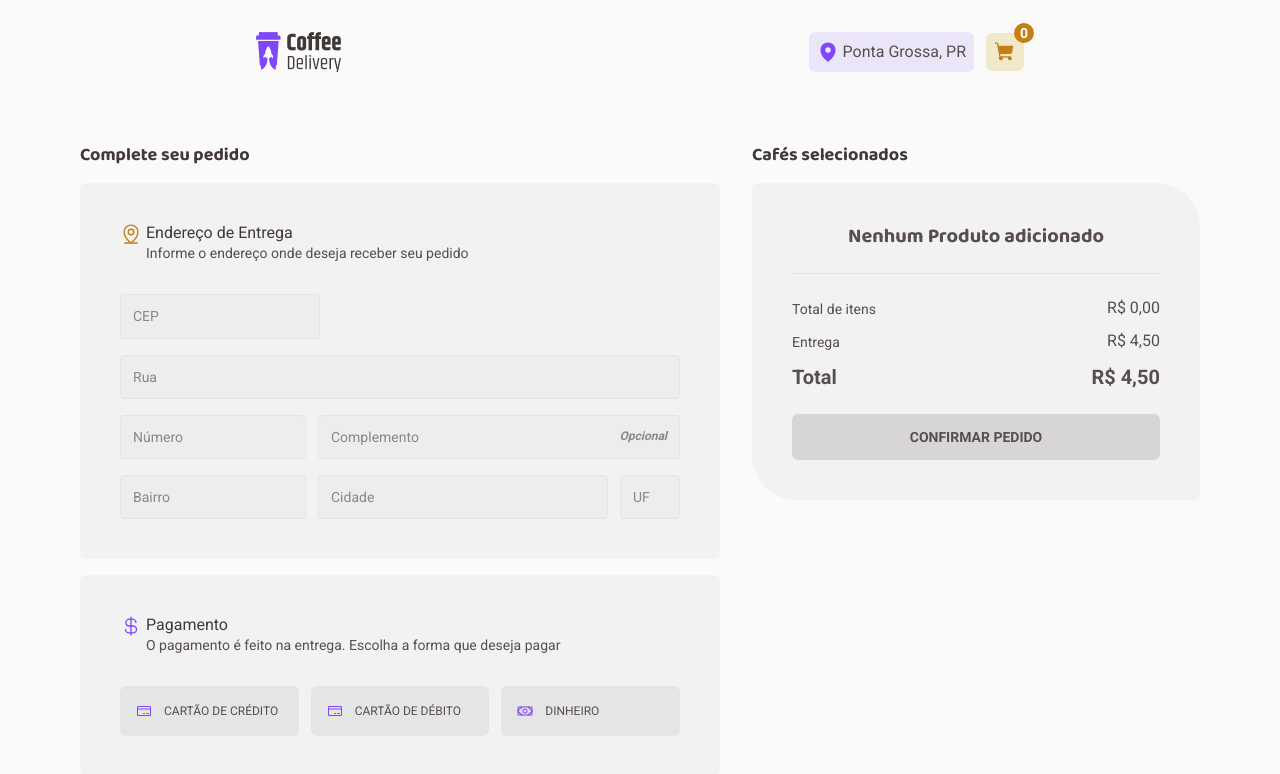
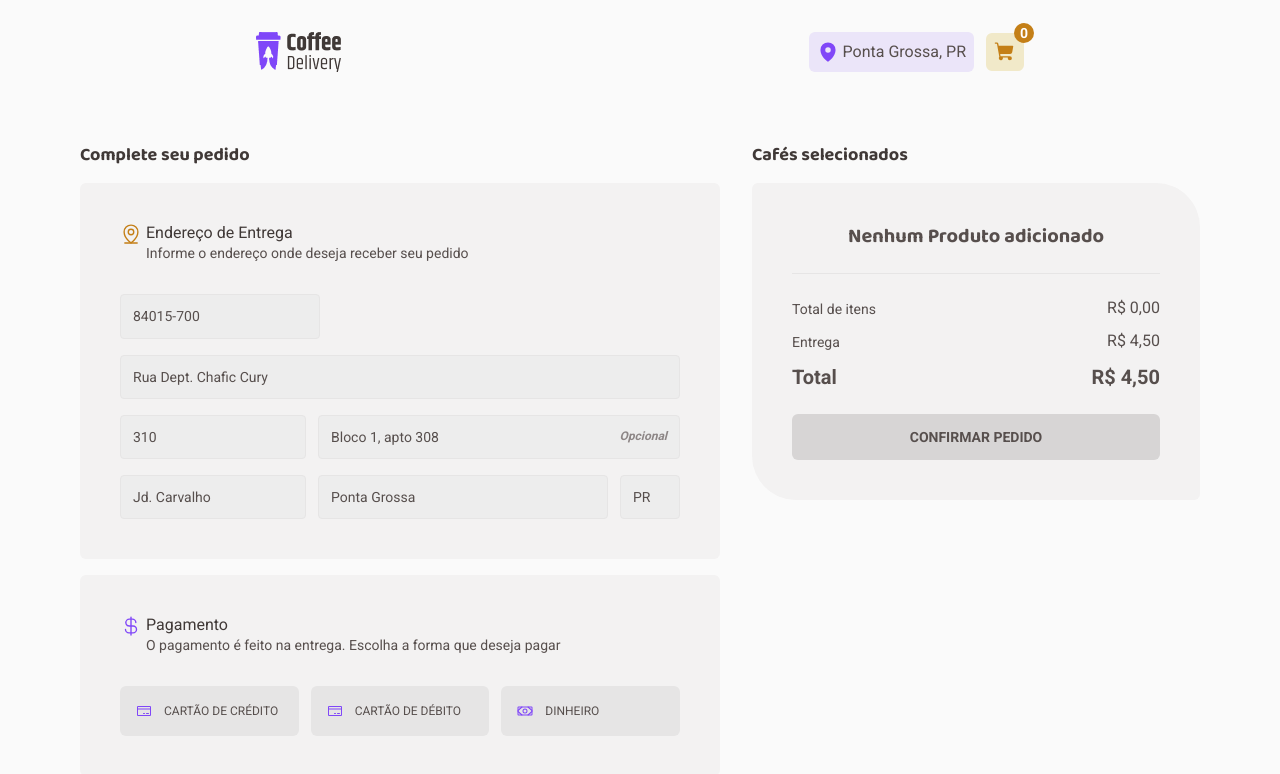
Before and after one commit to GabrielOliveira23/coffee-shop, a Next.js app: page /checkout in a window 1280 px wide. Shown: the top 774 px of the page. Built offline with nearby package versions, Linux system fonts and the light colour scheme.

Commit message:
feat: integrate address form with validation and connect cart list for order submission

```diff
--- a/src/app/checkout/address-form.tsx
+++ b/src/app/checkout/address-form.tsx
@@ -1,7 +1,11 @@
 import MapPinOutlined from '@/assets/map-pin-outlined'
 import { InputField, InputRoot } from '@/components/input'
+import { useFormContext } from 'react-hook-form'
+import type { OrderFormProps } from './order-form.schema'
 
 export default function AddressForm() {
+  const { register } = useFormContext<OrderFormProps>()
+
   return (
     <div className="flex flex-col rounded-md p-10 gap-8 bg-base-card">
       <div className="flex space-x-1">
@@ -15,16 +19,26 @@ export default function AddressForm() {
           </span>
         </div>
       </div>
-      <div className="flex flex-col gap-4">
+      <form
+        onSubmit={() => {
+          console.log('oi')
+        }}
+        className="flex flex-col gap-4"
+      >
         <InputRoot className="max-w-50">
-          <InputField placeholder="CEP" maxLength={9} />
+          <InputField
+            {...register('address.cep')}
+            placeholder="CEP"
+            maxLength={9}
+          />
         </InputRoot>
         <InputRoot>
-          <InputField placeholder="Rua" />
+          <InputField {...register('address.street')} placeholder="Rua" />
         </InputRoot>
         <div className="flex gap-3">
           <InputRoot className="max-w-50">
             <InputField
+              {...register('address.number')}
               type="number"
               placeholder="Número"
               max={9999}
@@ -33,21 +47,31 @@ export default function AddressForm() {
             />
           </InputRoot>
           <InputRoot className="w-full" isOptional>
-            <InputField placeholder="Complemento" />
+            <InputField
+              {...register('address.complement')}
+              placeholder="Complemento"
+            />
           </InputRoot>
         </div>
         <div className="flex gap-3">
           <InputRoot className="max-w-50">
-            <InputField placeholder="Bairro" />
+            <InputField
+              {...register('address.neighborhood')}
+              placeholder="Bairro"
+            />
           </InputRoot>
           <InputRoot className="w-full">
-            <InputField placeholder="Cidade" />
+            <InputField {...register('address.city')} placeholder="Cidade" />
           </InputRoot>
           <InputRoot className="max-w-15">
-            <InputField placeholder="UF" maxLength={2} />
+            <InputField
+              {...register('address.uf')}
+              placeholder="UF"
+              maxLength={2}
+            />
           </InputRoot>
         </div>
-      </div>
+      </form>
     </div>
   )
 }
--- a/src/app/checkout/cart-list.tsx
+++ b/src/app/checkout/cart-list.tsx
@@ -1,31 +1,40 @@
-'use client'
-
 import { Button } from '@/components/button'
 import { ProductCardCart } from '@/components/product-card'
 import { useCartStore } from '@/store/use-cart-store'
 import { useEffect } from 'react'
-// import Link from 'next/link'
+import { useFormContext } from 'react-hook-form'
+import type { OrderFormProps } from './order-form.schema'
 
 function formatCurrency(value: number) {
   return value.toLocaleString('pt-br', { style: 'currency', currency: 'BRL' })
 }
 
-export function CartList() {
+interface CartListProps {
+  onSubmit: () => void
+}
+
+export function CartList({ onSubmit }: CartListProps) {
   const { cart, getCartStorage } = useCartStore()
-  const cartLength = cart.length
+  const { setValue } = useFormContext<OrderFormProps>()
 
-  const entrega = 4.5
-  const totalItens = cart.reduce(
+  const deliveryFee = 4.5
+  const subtotalAmount = cart.reduce(
     (acc, { price, quantity }) => acc + price * quantity,
     0
   )
-  const totalGeral = totalItens + entrega
+  const total = subtotalAmount + deliveryFee
+  const cartLength = cart.length
 
   useEffect(() => {
     if (cartLength === 0) {
       getCartStorage()
     }
   }, [cartLength, getCartStorage])
+
+  function handleBeforeCheckout() {
+    setValue('value', total)
+    onSubmit()
+  }
 
   return (
     <div className="space-y-4">
@@ -49,23 +58,26 @@ export function CartList() {
         <div className="space-y-3">
           <div className="flex items-center justify-between text-sm">
             <span>Total de itens</span>
-            <span className="text-md">{formatCurrency(totalItens)}</span>
+            <span className="text-md">{formatCurrency(subtotalAmount)}</span>
           </div>
           <div className="flex items-center justify-between text-sm">
             <span>Entrega</span>
-            <span className="text-md">{formatCurrency(entrega)}</span>
+            <span className="text-md">{formatCurrency(deliveryFee)}</span>
           </div>
           <div className="flex items-center justify-between text-lg font-bold mb-6">
             <span>Total</span>
-            <span>{formatCurrency(totalGeral)}</span>
+            <span>{formatCurrency(total)}</span>
           </div>
         </div>
 
-        {/* <Link href="/checkout/success"> */}
-        <Button title="checkout" type="submit" disabled={cart.length === 0}>
+        <Button
+          title="checkout"
+          type="button"
+          onClick={handleBeforeCheckout}
+          disabled={cart.length === 0}
+        >
           CONFIRMAR PEDIDO
         </Button>
-        {/* </Link> */}
       </div>
     </div>
   )
--- /dev/null
+++ b/src/app/checkout/order-form.schema.ts
@@ -0,0 +1,23 @@
+import { z } from 'zod'
+
+const addressSchema = z.object({
+  cep: z.string().regex(/^\d{5}-\d{3}$/, 'CEP must match it with XXXXX-XXX'),
+  street: z.string().min(3, 'Street must have at least 3 characters'),
+  number: z.number().gte(0, 'Number must be greater than 0'),
+  neighborhood: z
+    .string()
+    .min(3, 'Neighborhood must have at least 3 characters'),
+  city: z.string().min(3, 'City must have at least 3 characters'),
+  uf: z.string().regex(/^[A-Z]{2}$/, 'UF must be two letters'),
+  complement: z.string().nullish(),
+})
+
+export const orderSchema = z.object({
+  value: z.number().gt(0, 'Price must be greater than 0'),
+  paymentBy: z.enum(['CREDIT_CARD', 'DEBIT_CARD', 'MONEY']),
+  address: addressSchema,
+})
+
+export type OrderFormProps = z.infer<typeof orderSchema>
+
+export type PAYMENT_METHOD = 'CREDIT_CARD' | 'DEBIT_CARD' | 'MONEY'
--- a/src/app/checkout/page.tsx
+++ b/src/app/checkout/page.tsx
@@ -1,16 +1,75 @@
+'use client'
+
+import { coffeeShopApi } from '@/http/api'
+import { useCartStore } from '@/store/use-cart-store'
+import type { Address } from '@/types'
+import { zodResolver } from '@hookform/resolvers/zod'
+import { FormProvider, useForm } from 'react-hook-form'
 import AddressForm from './address-form'
 import { CartList } from './cart-list'
+import {
+  type OrderFormProps,
+  type PAYMENT_METHOD,
+  orderSchema,
+} from './order-form.schema'
 import PaymentSelect from './payment-select'
 
+const api = coffeeShopApi()
+
+const addressFake: Address = {
+  cep: '84015-700',
+  street: 'Rua Dept. Chafic Cury',
+  city: 'Ponta Grossa',
+  neighborhood: 'Jd. Carvalho',
+  number: 310,
+  uf: 'PR',
+  complement: 'Bloco 1, apto 308',
+}
+
 export default function Checkout() {
+  const { resetCart } = useCartStore()
+  const methods = useForm<OrderFormProps>({
+    resolver: zodResolver(orderSchema),
+    shouldFocusError: true,
+    defaultValues: {
+      address: addressFake,
+    },
+  })
+
+  async function checkoutOrder(data: OrderFormProps) {
+    console.log('data: ', data)
+
+    try {
+      const response = await api.createOrder(data)
+
+      if (response.status === 201) {
+        console.log(response.data)
+        resetCart()
+      }
+    } catch (error) {
+      console.error(error)
+    }
+    // redirect('/checkout/success')
+  }
+
   return (
     <div className="flex max-w-[1120px] mx-auto mt-10 gap-8 justify-between">
-      <div className="space-y-4 w-full">
-        <h1 className="title-xs text-base-subtitle">Complete seu pedido</h1>
-        <AddressForm />
-        <PaymentSelect />
-      </div>
-      <CartList />
+      <FormProvider {...methods}>
+        <div className="space-y-4 w-full">
+          <h1 className="title-xs text-base-subtitle">Complete seu pedido</h1>
+          <AddressForm />
+          <PaymentSelect
+            setPaymentMethod={(value: PAYMENT_METHOD) =>
+              methods.setValue('paymentBy', value)
+            }
+          />
+        </div>
+        <CartList
+          onSubmit={methods.handleSubmit(checkoutOrder, () =>
+            console.error('form errors: ', methods.formState.errors)
+          )}
+        />
+      </FormProvider>
     </div>
   )
 }
--- a/src/app/checkout/payment-select.tsx
+++ b/src/app/checkout/payment-select.tsx
@@ -5,26 +5,36 @@ import Dolar from '@/assets/dolar'
 import Money from '@/assets/money'
 import { Select } from '@/components/select'
 import { useState } from 'react'
+import type { PAYMENT_METHOD } from './order-form.schema'
 
 const paymentMethods = [
   {
     id: 'credit',
     label: 'CARTÃO DE CRÉDITO',
     icon: CreditCart,
+    value: 'CREDIT_CARD',
   },
   {
     id: 'debit',
     label: 'CARTÃO DE DÉBITO',
     icon: CreditCart,
+    value: 'DEBIT_CARD',
   },
   {
     id: 'money',
     label: 'DINHEIRO',
     icon: Money,
+    value: 'MONEY',
   },
-]
+] as const
 
-export default function PaymentSelect() {
+interface PaymentSelectProps {
+  setPaymentMethod: (value: PAYMENT_METHOD) => void
+}
+
+export default function PaymentSelect({
+  setPaymentMethod,
+}: PaymentSelectProps) {
   const [selected, setSelected] = useState<string>()
 
   return (
@@ -44,7 +54,10 @@ export default function PaymentSelect() {
             key={method.id}
             paymentMethod={method}
             selected={selected}
-            onClick={() => setSelected(method.id)}
+            onClick={() => {
+              setSelected(method.id)
+              setPaymentMethod(method.value)
+            }}
           />
         ))}
       </div>
--- a/src/store/use-cart-store.ts
+++ b/src/store/use-cart-store.ts
@@ -7,6 +7,7 @@ interface CartStore {
   addToCart: (item: Product, quantity: number) => void
   removeFromCart: (item: Product) => void
   updateQuantity: (productId: string, quantity: number) => void
+  resetCart: () => void
 }
 
 function isValidProductCart(item: unknown): item is ProductCart {
@@ -71,4 +72,8 @@ export const useCartStore = create<CartStore>(set => ({
       return { cart: newCart }
     })
   },
+  resetCart: () => {
+    sessionStorage.removeItem('cart')
+    set({ cart: [] })
+  },
 }))
```
